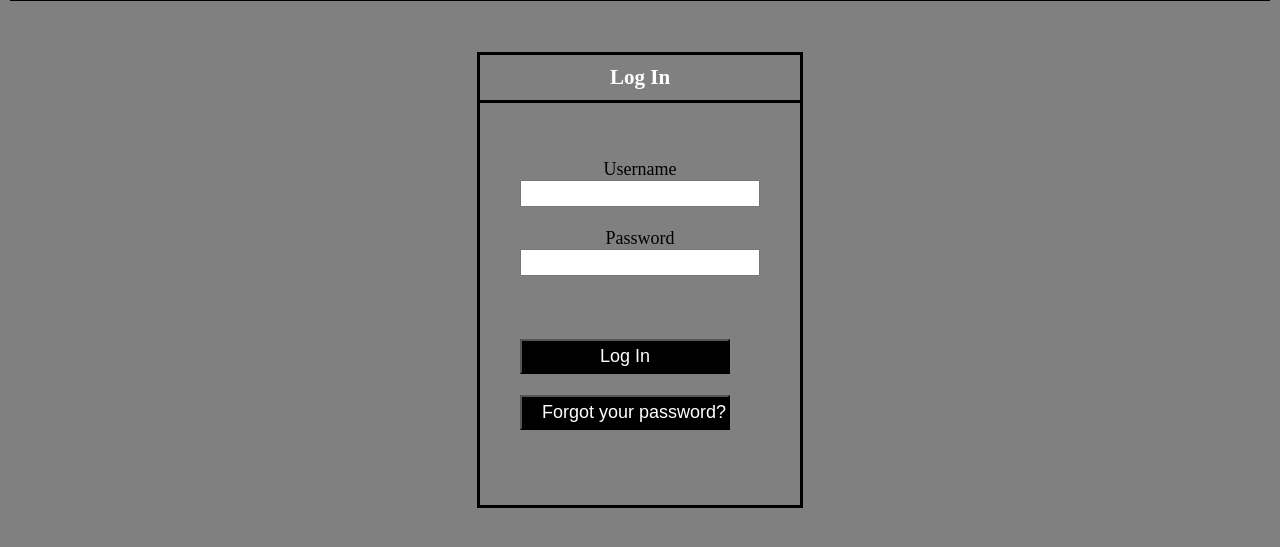
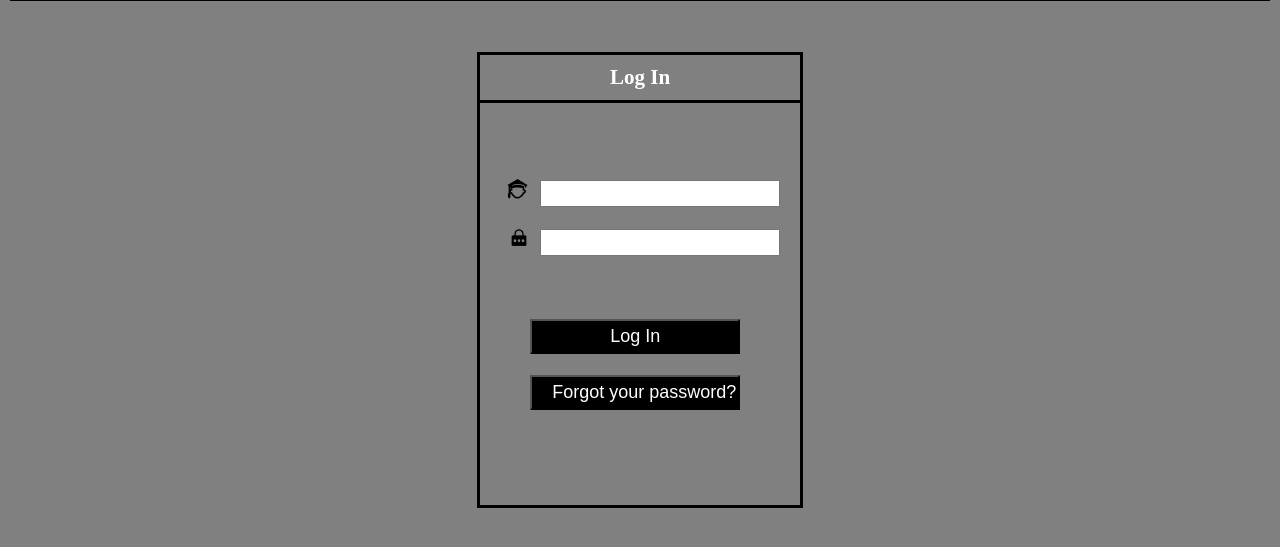
Before and after one commit to cWalsh-developer/PE2_GradeCalc, a PHP site: page /login_view.html in a window 1280 px wide. Shown: the part 170-717 px from the top of the page. Run offline with PHP 8.4, Linux system fonts and the light colour scheme.

Commit message:
Finished the login to the wireframe spec

```diff
--- a/view/css/stylesheet.css
+++ b/view/css/stylesheet.css
@@ -133,6 +133,21 @@ body
    border: solid 3px black;
  }
 
+#userImg
+{
+   margin-top:20px;
+   height: 20px;
+   width:35px;
+}
+
+#passImg
+{
+   height: 20px;
+   width:20px;
+   margin-right:6px;
+   margin-left:9px;
+}
+
  #title
  {
     color: white;
@@ -157,6 +172,7 @@ body
    padding: 5px 20px;
    display: block;
    width: 210px;
+   margin-left:30px;
  }
 
  .top
--- a/view/login_view.html
+++ b/view/login_view.html
@@ -23,10 +23,10 @@
 
             <div class = "loginForm">
                 <form method = "post" action = "">
-                    <label for = "username">Username</label><br>
+                    <label for = "username"><img src="css/student img.png" id="userImg"></img></label>
                     <input type = "text" id = "username" name = "username"><br><br>
-                    <label for = "password"> Password</label><br>
-                    <input type = "text" id = "password" name = "password"><br><br><br><br>
+                    <label for = "password"><img src="css/passwordIcon.png" id="passImg"></img></label>
+                    <input type = "password" id = "password" name = "password"><br><br><br><br>
                     <input type = "submit" id = "login" value = "Log In" name = "login"><br>
                     <input type = "submit" id = "forgotPass" value = "Forgot your password?" name = "forgotPass"><br><br>
                 </form>
```
Also changed, not shown: view/css/passwordIcon.png (added).
